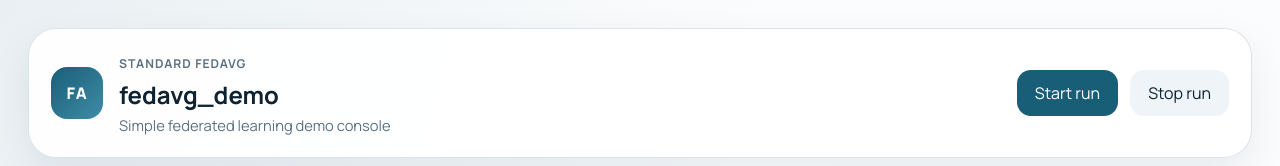
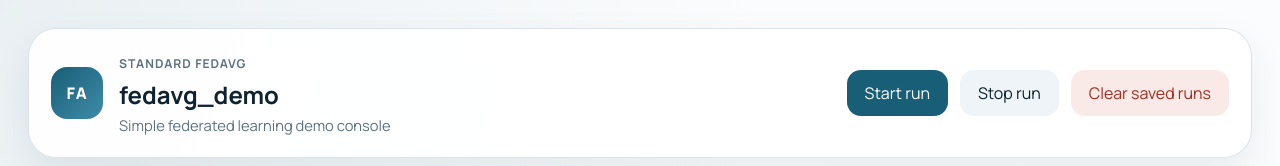
Before and after one commit to rxchitrx/FedAvg, a React (Vite) app in the folder dashboard-ui/: page / in a window 1280 px wide. Shown: the top 166 px of the page. Built offline with nearby package versions, Linux system fonts and the light colour scheme; no server answers.

Commit message:
Add clear saved runs button

```diff
--- a/dashboard-ui/src/App.jsx
+++ b/dashboard-ui/src/App.jsx
@@ -243,6 +243,26 @@ function App() {
     }
   };
 
+  const clearSavedRuns = async () => {
+    if (!window.confirm("Clear all saved runs from the dashboard?")) return;
+    setBusy(true);
+    setError("");
+    try {
+      const response = await fetch("/api/runs/clear", { method: "POST" });
+      if (!response.ok) {
+        const payload = await response.json();
+        throw new Error(payload.detail || "Failed to clear saved runs");
+      }
+      setSelectedRun("");
+      setSelectedRunData(null);
+      await fetchDashboard();
+    } catch (err) {
+      setError(err.message);
+    } finally {
+      setBusy(false);
+    }
+  };
+
   return (
     <div className="app-shell">
       <main className="main-panel">
@@ -261,6 +281,9 @@ function App() {
             </button>
             <button className="secondary-button" onClick={stopRun} disabled={busy}>
               Stop run
+            </button>
+            <button className="danger-button" onClick={clearSavedRuns} disabled={busy}>
+              Clear saved runs
             </button>
           </div>
         </header>
--- a/dashboard-ui/src/styles.css
+++ b/dashboard-ui/src/styles.css
@@ -128,7 +128,8 @@ select {
 
 .primary-button,
 .secondary-button,
-.ghost-button {
+.ghost-button,
+.danger-button {
   border-radius: 14px;
   padding: 12px 18px;
   border: 0;
@@ -154,6 +155,11 @@ select {
   background: transparent;
   border: 1px solid var(--line);
   color: var(--muted);
+}
+
+.danger-button {
+  background: rgba(201, 74, 56, 0.12);
+  color: #9f2f22;
 }
 
 button:disabled {
```
Also changed, not shown: 1 other file (tests, documents, lock files or other folders).
